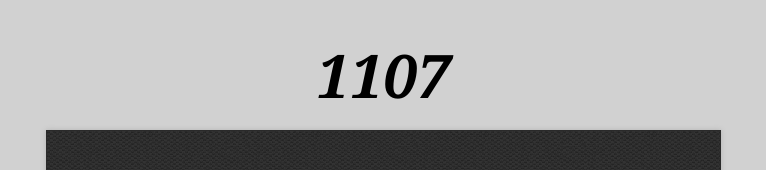
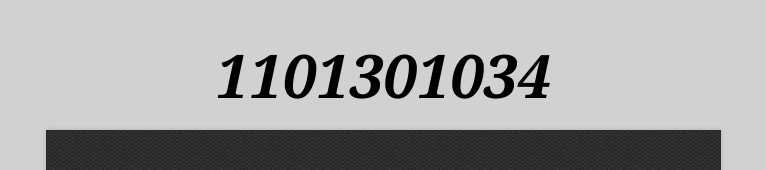
Before and after one commit to camille01325/1107, a plain HTML site: page index.html in a window 1280 px wide. Shown: the top 170 px of the page, without its empty margins (257-1023 px from the left). Drawn offline with nearby package versions, Linux system fonts and the light colour scheme.

Commit message:
Update index.html

```diff
--- a/index.html
+++ b/index.html
@@ -11,18 +11,25 @@
   <script type="text/javascript" src="https://ajax.googleapis.com/ajax/libs/jquery/1.7.1/jquery.min.js"></script>
   <script type="text/javascript" src="javascripts/script.js"></script>
 
-  <title>1107</title>
+  <title>camilleyang</title>
   <meta name="description" content="">
 
   <meta name="viewport" content="width=device-width,initial-scale=1">
 
 </head>
 
+
+
+
+
+
+
+
 <body>
 
   <div class="wrapper">
     <header>
-      <h1 class="title">1107</h1>
+      <h1 class="title">1101301034</h1>
     </header>
     <div id="container">
       <p class="tagline"></p>
```
